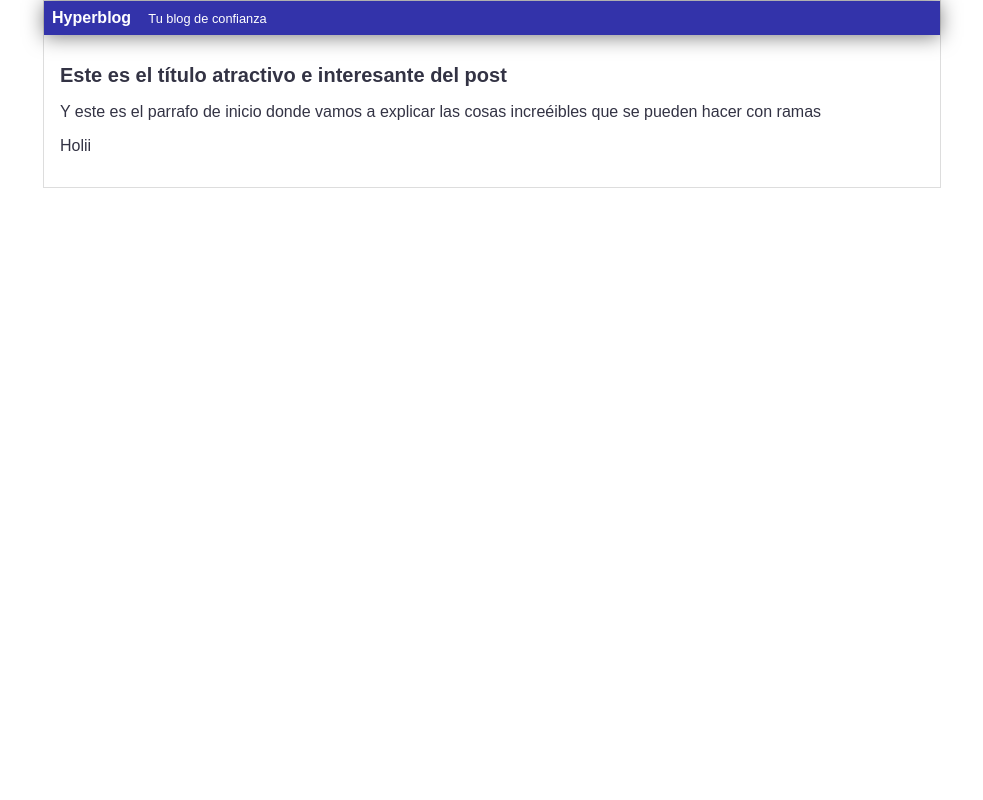
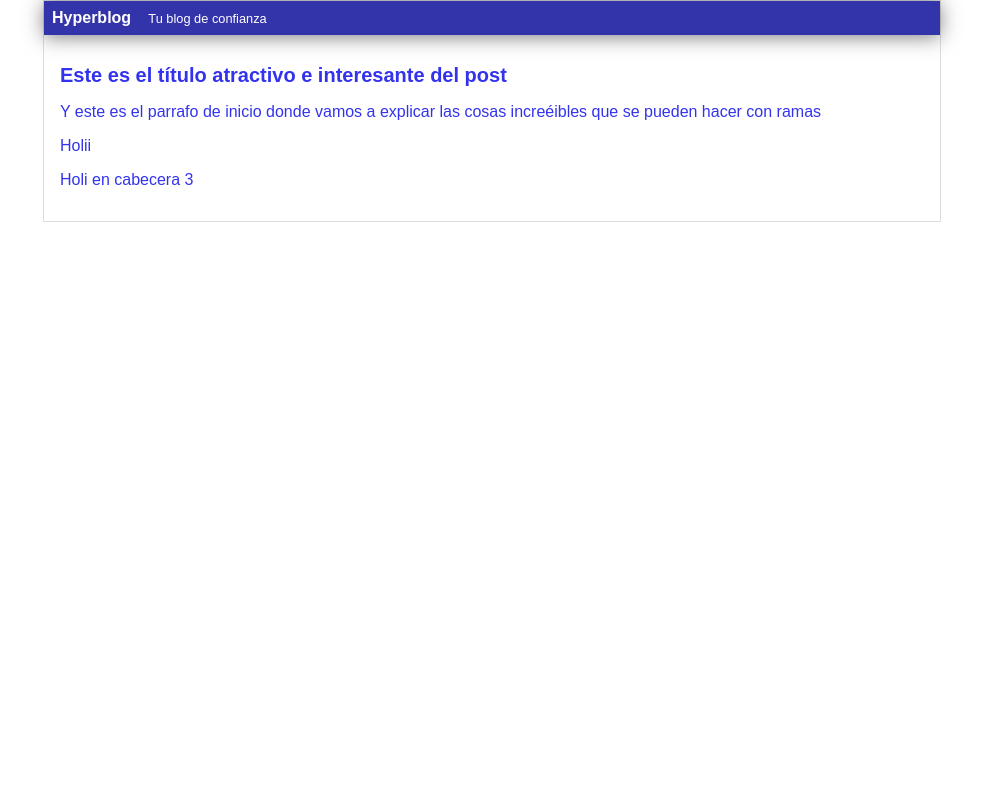
Before and after one commit to CarefreeBird004/Curso-Java-Backend-CDMX, a PHP site: page /blogpost.html in a window 1280 px wide. Shown: the whole page, without its empty margins (148-1131 px from the left). Run offline with PHP 8.4, Linux system fonts and the light colour scheme.

Commit message:
Cabecera 3 actualizacion

```diff
--- a/blogpost.html
+++ b/blogpost.html
@@ -13,6 +13,9 @@
                 <h1>Este es el título atractivo e interesante del post</h1>
                 <p>Y este  es el parrafo de inicio donde vamos a explicar las cosas increéibles que se pueden hacer con ramas</p>
                 <p> Holii </p>
+                <p>Holi en cabecera 3
+
+                </p>
             </div>
         </div>
     </body>
--- a/css/estilos.css
+++ b/css/estilos.css
@@ -1,6 +1,6 @@
 body
 {
-    color: #334;
+    color: #33E;
     text-align: center;
     font-family: Arial;
     font-size:  16px;
```
